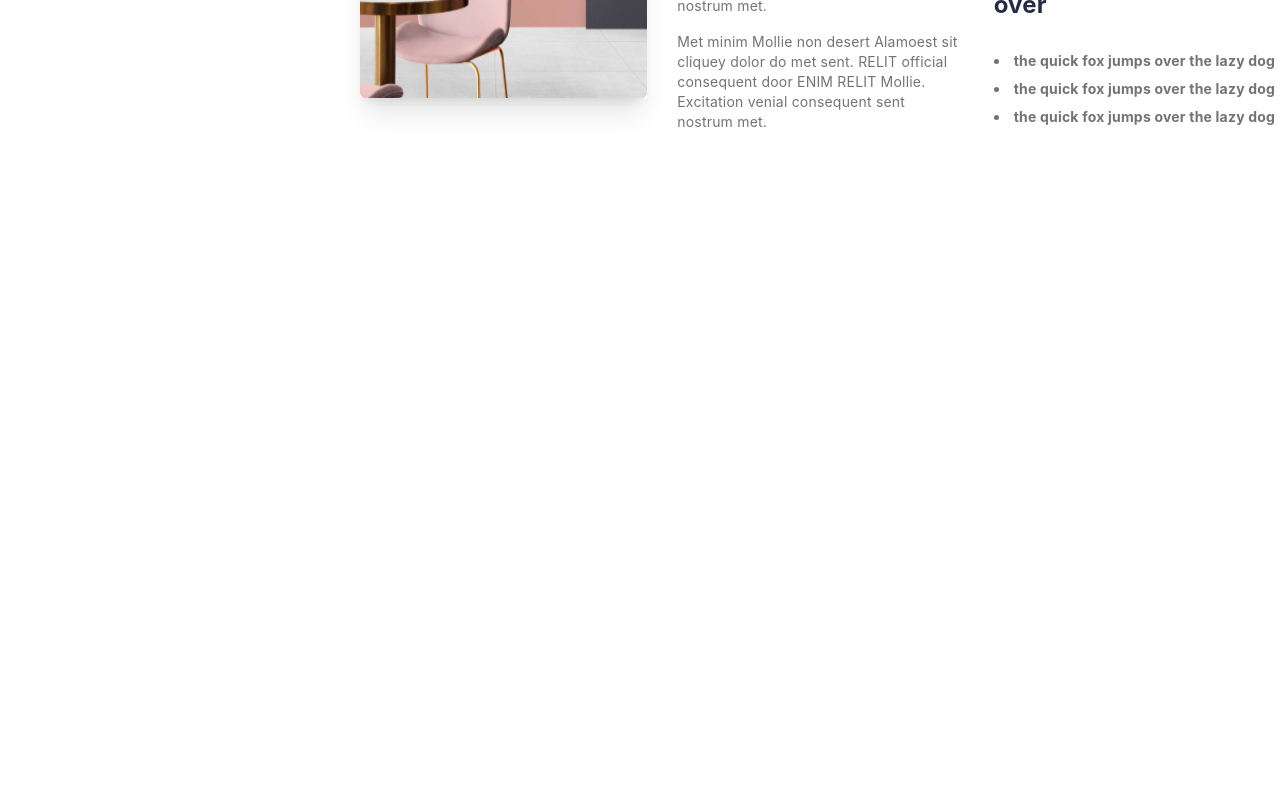
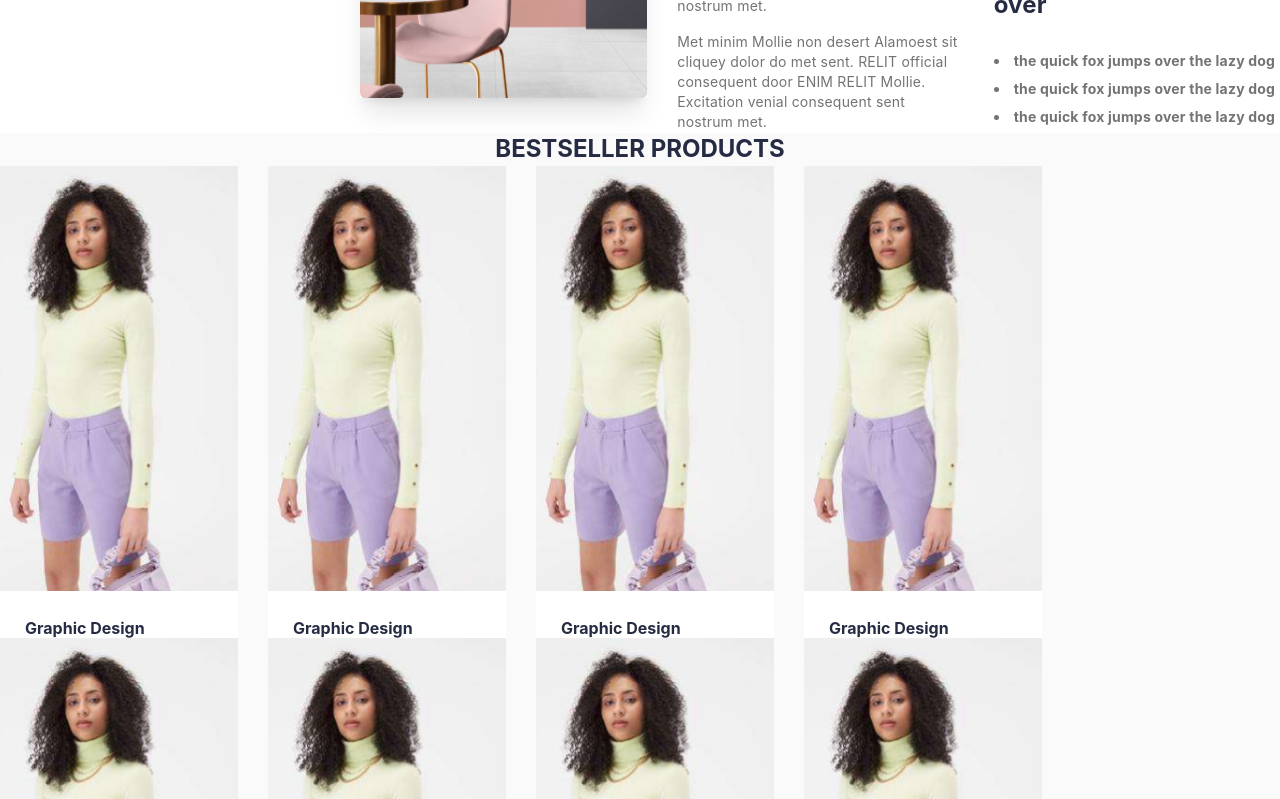
Before and after one commit to deniz244/e-commerce, a React (Create React App) app: page /product in a window 1280 px wide. Shown: the part 1160-1959 px from the top of the page. Before the commit the page ends 1293 px from the top, so only its background shows below. Built offline with nearby package versions, Linux system fonts and the light colour scheme.

Commit message:
ProductBestSeller needs css fixes

```diff
--- /dev/null
+++ b/src/components/productPageComps/ProductBestSeller.js
@@ -0,0 +1,65 @@
+import React from "react";
+import { products } from "../../data/products";
+import { Link } from "react-router-dom";
+
+export default function ProductBestSeller() {
+  return (
+    <div className="bg-[#FAFAFA]">
+      <div className="flex flex-col items-center ">
+        <div>
+          <h3 id="section-title" className="font-bold  text-2xl text-[#252B42]">
+            BESTSELLER PRODUCTS
+          </h3>
+        </div>
+        <hr className="text-[#ECECEC]" />
+        <div className="flex flex-wrap gap-[30px]">
+          {products.map((product) => (
+            <Link
+              to={`/product/${product.id}`}
+              className="w-[238px] h-[442px] flex flex-col"
+            >
+              <img src={product.image}></img>
+              <div className="flex flex-col justify-start pt-[25px] pb-[35px] px-[25px] gap-[10px] bg-white">
+                <h5 className="font-bold text-base text-[#252B42]">
+                  {product.title}
+                </h5>
+                <Link
+                  to="/english-department"
+                  className=" font-bold text-sm text-[#737373]"
+                >
+                  English Department
+                </Link>
+                <div>
+                  <span className="text-[#BDBDBD] text-base ">$6.48</span>
+                  <span className="text-[#23856D] text-base ">$16.48</span>
+                </div>{" "}
+              </div>
+            </Link>
+          ))}
+        </div>
+        <div className="sm:hidden flex flex-col gap-[70px] w-[330px]">
+          {products.map((product) => (
+            <Link to={`/product/${product.id}`} className=" flex flex-col">
+              <img src={product.image}></img>
+              <div className="flex flex-col justify-start pt-[25px] pb-[35px] px-[25px] gap-[10px] bg-white">
+                <h5 className="font-bold text-base text-[#252B42]">
+                  {product.title}
+                </h5>
+                <Link
+                  to="/english-department"
+                  className=" font-bold text-sm text-[#737373]"
+                >
+                  English Department
+                </Link>
+                <div>
+                  <span className="text-[#BDBDBD] text-base ">$6.48</span>
+                  <span className="text-[#23856D] text-base ">$16.48</span>
+                </div>{" "}
+              </div>
+            </Link>
+          ))}
+        </div>
+      </div>
+    </div>
+  );
+}
--- a/src/pages/ProductPage.js
+++ b/src/pages/ProductPage.js
@@ -2,6 +2,7 @@ import React from "react";
 import Header from "../layout/Header";
 import ProductCard from "../components/productPageComps/ProductCard";
 import ProductDescription from "../components/productPageComps/ProductDescription";
+import ProductBestSeller from "../components/productPageComps/ProductBestSeller";
 
 export default function ProductPage() {
   return (
@@ -9,6 +10,7 @@ export default function ProductPage() {
       <Header />
       <ProductCard />
       <ProductDescription />
+      <ProductBestSeller />
     </div>
   );
 }
```
